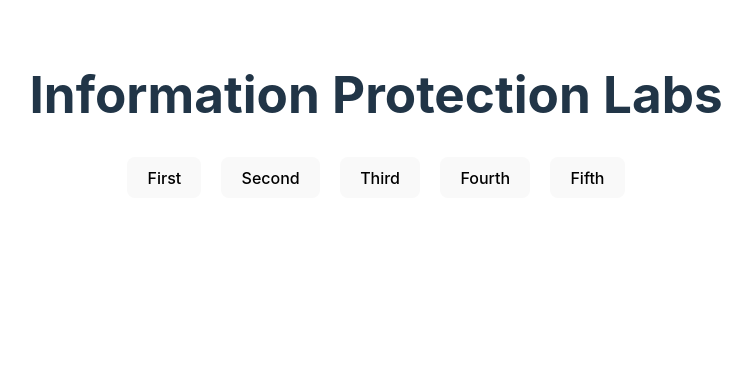
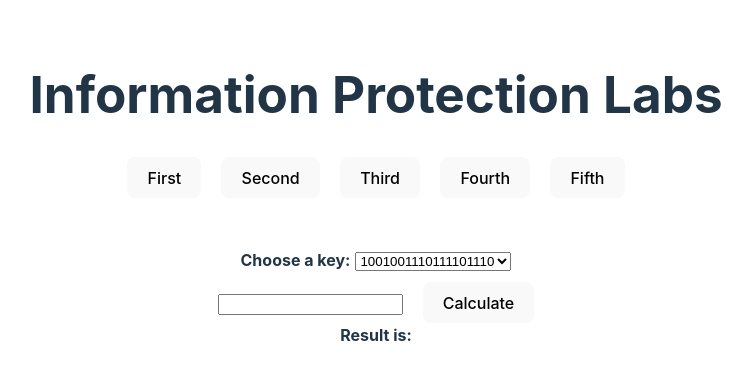
Before and after one commit to thehand13/information-protection, a React (Vite) app: page /fifth in a window 1280 px wide. Shown: the top 380 px of the page, without its empty margins (264-1016 px from the left). Built offline with nearby package versions, Linux system fonts and the light colour scheme; the HTML template or start-up script is replaced by a standard one.

Commit message:
Fifth is ready

```diff
--- a/src/components/labs/Labs.module.css
+++ b/src/components/labs/Labs.module.css
@@ -1,5 +1,13 @@
 .lab {
   margin-top: 50px;
+}
+
+.select {
+  margin-bottom: 10px;
+}
+
+.selectLabel {
+  margin-right: 5px;
 }
 
 .calculate {
--- a/src/components/labs/fifth/Fifth.tsx
+++ b/src/components/labs/fifth/Fifth.tsx
@@ -1,5 +1,63 @@
+import { FormEvent, useState } from "react";
+import styles from "../Labs.module.css";
+
+const KEYS = ["1001001110111101110", "1111001101110010110", "1111100000"];
+
 const Fifth = () => {
-  return <></>;
+  const [keyState, setKey] = useState(KEYS[0]);
+  const [resultState, setResult] = useState("");
+  const [inputState, setInputState] = useState("");
+
+  const onChangeSelectHandler = (
+    event: React.ChangeEvent<HTMLSelectElement>
+  ) => {
+    setKey(event.target.value);
+  };
+
+  const onChangeInputHandler = (event: React.ChangeEvent<HTMLInputElement>) => {
+    setInputState(event.target.value);
+  };
+
+  const onSubmitHandler = (event: FormEvent) => {
+    event.preventDefault();
+    if (keyState.length === inputState.length) {
+      const resultArray = [];
+      for (let i = 0; i < inputState.length; i++) {
+        if (keyState[i] === "1") {
+          resultArray.push(inputState[i]);
+        } else {
+          if (inputState[i] === "1") {
+            resultArray.push("0");
+          } else {
+            resultArray.push("1");
+          }
+        }
+      }
+      setResult(resultArray.join(""));
+    }
+  };
+  return (
+    <section className={styles.lab}>
+      <form onSubmit={onSubmitHandler}>
+        <div className={styles.select}>
+          <label className={styles.selectLabel} htmlFor="key-select">
+            <b>Choose a key:</b>
+          </label>
+          <select name="keys" onChange={onChangeSelectHandler}>
+            {KEYS.map((key) => {
+              return <option key={key}>{key}</option>;
+            })}
+          </select>
+        </div>
+
+        <input type="text" onChange={onChangeInputHandler} value={inputState} />
+        <button className={styles.calculate}>Calculate</button>
+      </form>
+      <div>
+        <b>Result is:</b> {resultState}
+      </div>
+    </section>
+  );
 };
 
 export default Fifth;
```
